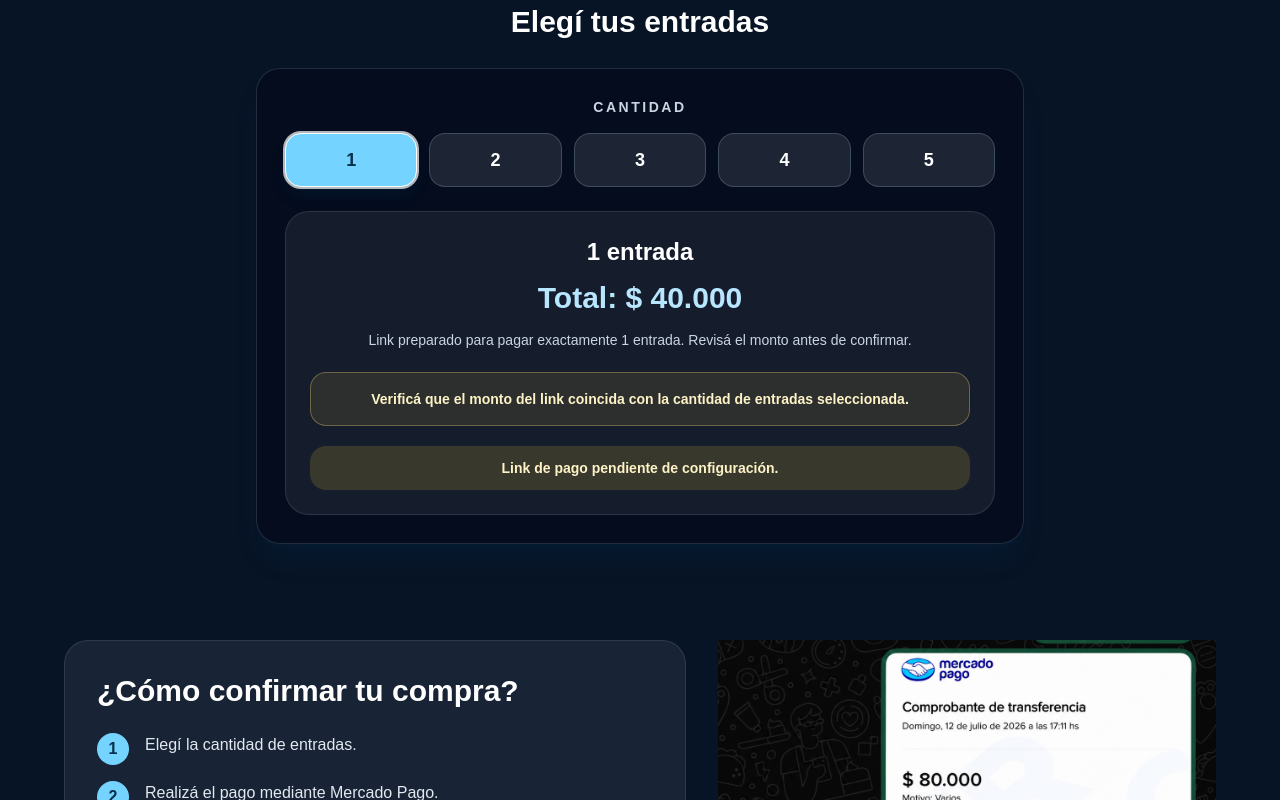
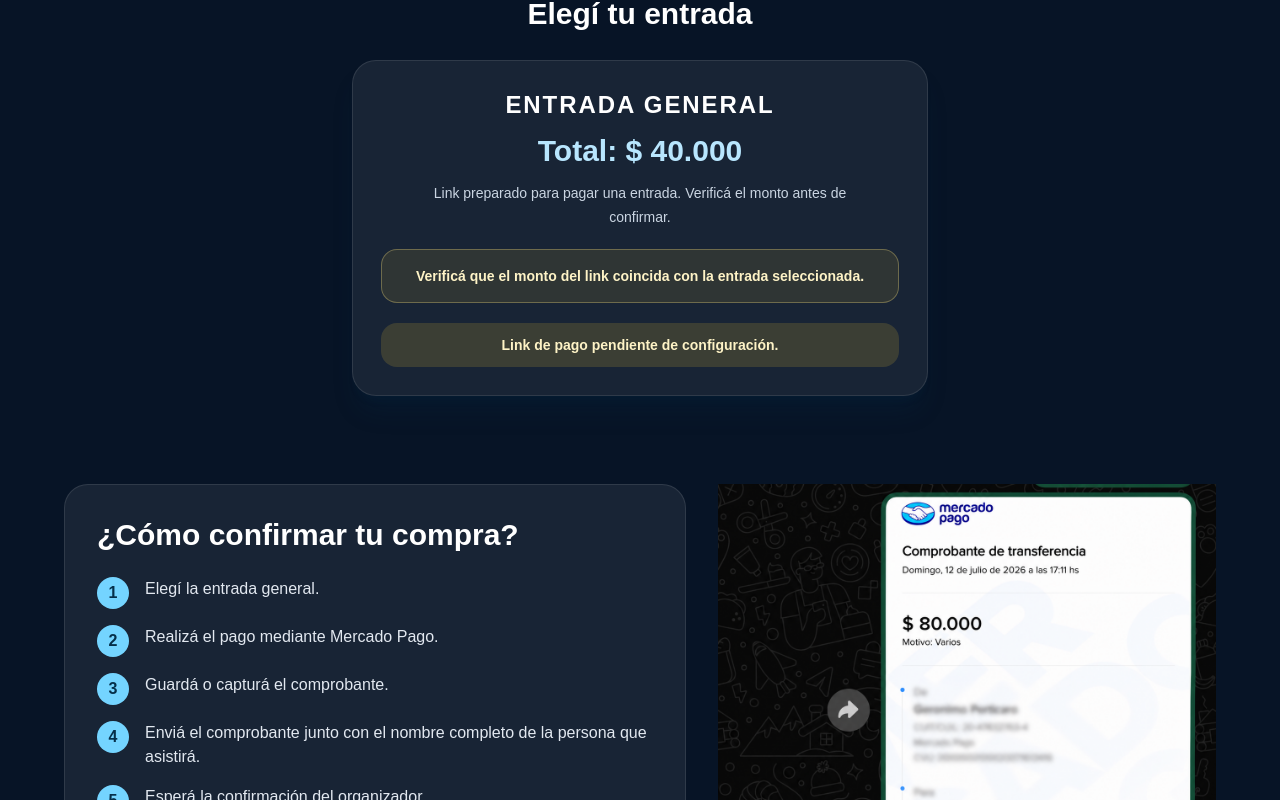
Before and after one commit to tomas1aws/entradaslalecheria, a Next.js app: page / in a window 1280 px wide. Shown: the part 820-1620 px from the top of the page. Built offline with nearby package versions, Linux system fonts and the light colour scheme.

Commit message:
Simplify purchase section to single ticket

```diff
--- a/src/components/FAQSection.tsx
+++ b/src/components/FAQSection.tsx
@@ -1,8 +1,7 @@
 const faqs = [
-  ["¿Puedo comprar más de una entrada?", "Sí. Podés elegir entre 1 y 5 entradas con el selector de cantidad y pagar el total correspondiente."],
-  ["¿Tengo que enviar los nombres de todos los asistentes?", "Sí. Incluí los nombres completos de todas las personas que asistirán para facilitar la verificación."],
+  ["¿Tengo que enviar el nombre del asistente?", "Sí. Incluí el nombre completo de la persona que asistirá para facilitar la verificación."],
   ["¿Cuándo queda confirmada la compra?", "La compra queda confirmada cuando el organizador recibe el comprobante y verifica el pago."],
-  ["¿Qué hago si pagué pero olvidé enviar el comprobante?", "Envialo cuanto antes por cualquiera de los canales disponibles junto con la cantidad de entradas y los nombres completos de los asistentes."],
+  ["¿Qué hago si pagué pero olvidé enviar el comprobante?", "Envialo cuanto antes por cualquiera de los canales disponibles junto con el nombre completo del asistente."],
 ] as const;
 
 export function FAQSection() {
--- a/src/components/PurchaseOptions.tsx
+++ b/src/components/PurchaseOptions.tsx
@@ -1,67 +1,27 @@
-"use client";
-
-import { useState } from "react";
-import { ticketQuantities, type TicketQuantity } from "@/config/event";
-import { formatCurrency, getPaymentHref, getTicketTotal } from "@/config/helpers";
-
-function getTicketLabel(quantity: TicketQuantity) {
-  return quantity === 1 ? "1 entrada" : `${quantity} entradas`;
-}
+import { eventConfig } from "@/config/event";
+import { formatCurrency, getPaymentHref } from "@/config/helpers";
 
 export function PurchaseOptions() {
-  const [selectedQuantity, setSelectedQuantity] = useState<TicketQuantity>(1);
-  const href = getPaymentHref(selectedQuantity);
+  const href = getPaymentHref();
   const isPending = href.startsWith("#pago-pendiente");
-  const ticketLabel = getTicketLabel(selectedQuantity);
-  const total = formatCurrency(getTicketTotal(selectedQuantity));
+  const total = formatCurrency(eventConfig.ticketPrice);
 
   return (
-    <section id="comprar" className="px-5 py-12 sm:px-8 lg:px-12" aria-labelledby="comprar-titulo">
-      <div className="mx-auto max-w-3xl">
+    <section id="comprar" className="px-5 py-10 sm:px-8 lg:px-12" aria-labelledby="comprar-titulo">
+      <div className="mx-auto max-w-2xl">
         <div className="text-center">
           <p className="text-sm font-bold uppercase tracking-[0.25em] text-sky-200">Compra</p>
-          <h2 id="comprar-titulo" className="mt-2 text-3xl font-black text-white">Elegí tus entradas</h2>
+          <h2 id="comprar-titulo" className="mt-2 text-3xl font-black text-white">Elegí tu entrada</h2>
         </div>
 
-        <div className="mt-7 rounded-3xl border border-sky-200/15 bg-slate-950/55 p-5 shadow-xl shadow-sky-950/20 sm:p-7">
-          <fieldset aria-label="Cantidad de entradas">
-            <legend className="text-center text-sm font-bold uppercase tracking-[0.18em] text-slate-300">
-              Cantidad
-            </legend>
-            <div className="mt-4 grid grid-cols-5 gap-2 sm:gap-3" role="group" aria-label="Seleccionar cantidad de entradas">
-              {ticketQuantities.map((quantity) => {
-                const isSelected = quantity === selectedQuantity;
-                const label = getTicketLabel(quantity);
-
-                return (
-                  <button
-                    key={quantity}
-                    type="button"
-                    aria-label={`Seleccionar ${label}`}
-                    aria-pressed={isSelected}
-                    onClick={() => setSelectedQuantity(quantity)}
-                    className={`min-h-12 rounded-2xl border px-3 py-3 text-base font-black transition focus:outline-none focus:ring-4 focus:ring-sky-200/70 sm:text-lg ${
-                      isSelected
-                        ? "border-white bg-sky-300 text-sky-950 shadow-lg shadow-sky-950/30 ring-2 ring-white/70"
-                        : "border-sky-200/20 bg-white/10 text-white hover:border-sky-300/60 hover:bg-white/15"
-                    }`}
-                  >
-                    <span aria-hidden="true">{quantity}</span>
-                    <span className="sr-only">{isSelected ? " seleccionado" : ""}</span>
-                  </button>
-                );
-              })}
-            </div>
-          </fieldset>
-
-          <article aria-live="polite" className="mt-6 rounded-3xl border border-white/10 bg-white/[0.07] p-5 text-center transition sm:p-6">
-            <h3 className="text-2xl font-black text-white">{ticketLabel}</h3>
+        <article aria-live="polite" className="mx-auto mt-7 max-w-xl rounded-3xl border border-white/10 bg-white/[0.07] p-5 text-center shadow-xl shadow-sky-950/20 sm:p-7">
+          <h3 className="text-2xl font-black uppercase tracking-[0.08em] text-white">Entrada general</h3>
           <p className="mt-3 text-3xl font-black text-sky-200">Total: {total}</p>
-            <p className="mx-auto mt-3 max-w-xl text-sm leading-6 text-slate-300">
-              Link preparado para pagar exactamente {ticketLabel}. Revisá el monto antes de confirmar.
+          <p className="mx-auto mt-3 max-w-md text-sm leading-6 text-slate-300">
+            Link preparado para pagar una entrada. Verificá el monto antes de confirmar.
           </p>
           <p className="mt-5 rounded-2xl border border-amber-200/30 bg-amber-300/10 p-4 text-sm font-semibold text-amber-100">
-              Verificá que el monto del link coincida con la cantidad de entradas seleccionada.
+            Verificá que el monto del link coincida con la entrada seleccionada.
           </p>
           {isPending ? (
             <p className="mt-5 rounded-2xl bg-amber-300/15 p-3 text-sm font-semibold text-amber-100" role="status">
@@ -72,7 +32,7 @@ export function PurchaseOptions() {
               href={href}
               target="_blank"
               rel="noopener noreferrer"
-                aria-label={`Pagar ${ticketLabel} con Mercado Pago`}
+              aria-label="Pagar entrada general con Mercado Pago"
               className="mt-5 inline-flex min-h-12 w-full items-center justify-center rounded-2xl bg-sky-400 px-5 py-3 text-center font-bold text-sky-950 transition hover:bg-sky-200 focus:outline-none focus:ring-4 focus:ring-sky-200/70 sm:w-auto"
             >
               Pagar con Mercado Pago
@@ -80,7 +40,6 @@ export function PurchaseOptions() {
           )}
         </article>
       </div>
-      </div>
     </section>
   );
 }
--- a/src/components/TutorialSection.tsx
+++ b/src/components/TutorialSection.tsx
@@ -1,10 +1,10 @@
 import Image from "next/image";
 
 const steps = [
-  "Elegí la cantidad de entradas.",
+  "Elegí la entrada general.",
   "Realizá el pago mediante Mercado Pago.",
   "Guardá o capturá el comprobante.",
-  "Enviá el comprobante junto con la cantidad de entradas abonadas y los nombres completos de todas las personas que asistirán.",
+  "Enviá el comprobante junto con el nombre completo de la persona que asistirá.",
   "Esperá la confirmación del organizador.",
 ] as const;
 
--- a/src/config/event.ts
+++ b/src/config/event.ts
@@ -15,7 +15,3 @@ export const eventConfig = {
   whatsappNumber: "WHATSAPP_NUMBER",
   contactEmail: "CONTACT_EMAIL",
 } as const;
-
-export type TicketQuantity = keyof typeof eventConfig.paymentLinks;
-
-export const ticketQuantities = [1, 2, 3, 4, 5] as const satisfies readonly TicketQuantity[];
--- a/src/config/helpers.ts
+++ b/src/config/helpers.ts
@@ -1,4 +1,4 @@
-import { eventConfig, type TicketQuantity } from "./event";
+import { eventConfig } from "./event";
 
 export function formatCurrency(amount: number): string {
   return new Intl.NumberFormat("es-AR", {
@@ -8,24 +8,20 @@ export function formatCurrency(amount: number): string {
   }).format(amount);
 }
 
-export function getTicketTotal(quantity: TicketQuantity): number {
-  return eventConfig.ticketPrice * quantity;
-}
-
 export function isPlaceholder(value: string, prefix: string): boolean {
   return value.trim() === prefix || value.trim().startsWith(`${prefix}_`);
 }
 
-export function getPaymentHref(quantity: TicketQuantity): string {
-  const link = eventConfig.paymentLinks[quantity];
-  return isPlaceholder(link, "PAYMENT_LINK") ? `#pago-pendiente-${quantity}` : link;
+export function getPaymentHref(): string {
+  const link = eventConfig.paymentLinks[1];
+  return isPlaceholder(link, "PAYMENT_LINK") ? "#pago-pendiente-1" : link;
 }
 
 export function getWhatsappHref(): string {
   const message = `Hola, envío mi comprobante de pago para ${eventConfig.name}.
 
-Cantidad de entradas:
-Nombres completos de los asistentes:`;
+Entrada general:
+Nombre completo del asistente:`;
 
   if (isPlaceholder(eventConfig.whatsappNumber, "WHATSAPP_NUMBER")) {
     return "#whatsapp-pendiente";
@@ -38,8 +34,8 @@ export function getMailtoHref(): string {
   const subject = `Comprobante ${eventConfig.name}`;
   const body = `Hola, envío mi comprobante de pago para ${eventConfig.name}.
 
-Cantidad de entradas:
-Nombres completos de los asistentes:`;
+Entrada general:
+Nombre completo del asistente:`;
 
   if (isPlaceholder(eventConfig.contactEmail, "CONTACT_EMAIL")) {
     return "#correo-pendiente";
```
Also changed, not shown: 1 other file (tests, documents, lock files or other folders). Lines whose indentation alone changed are shown as unchanged.
